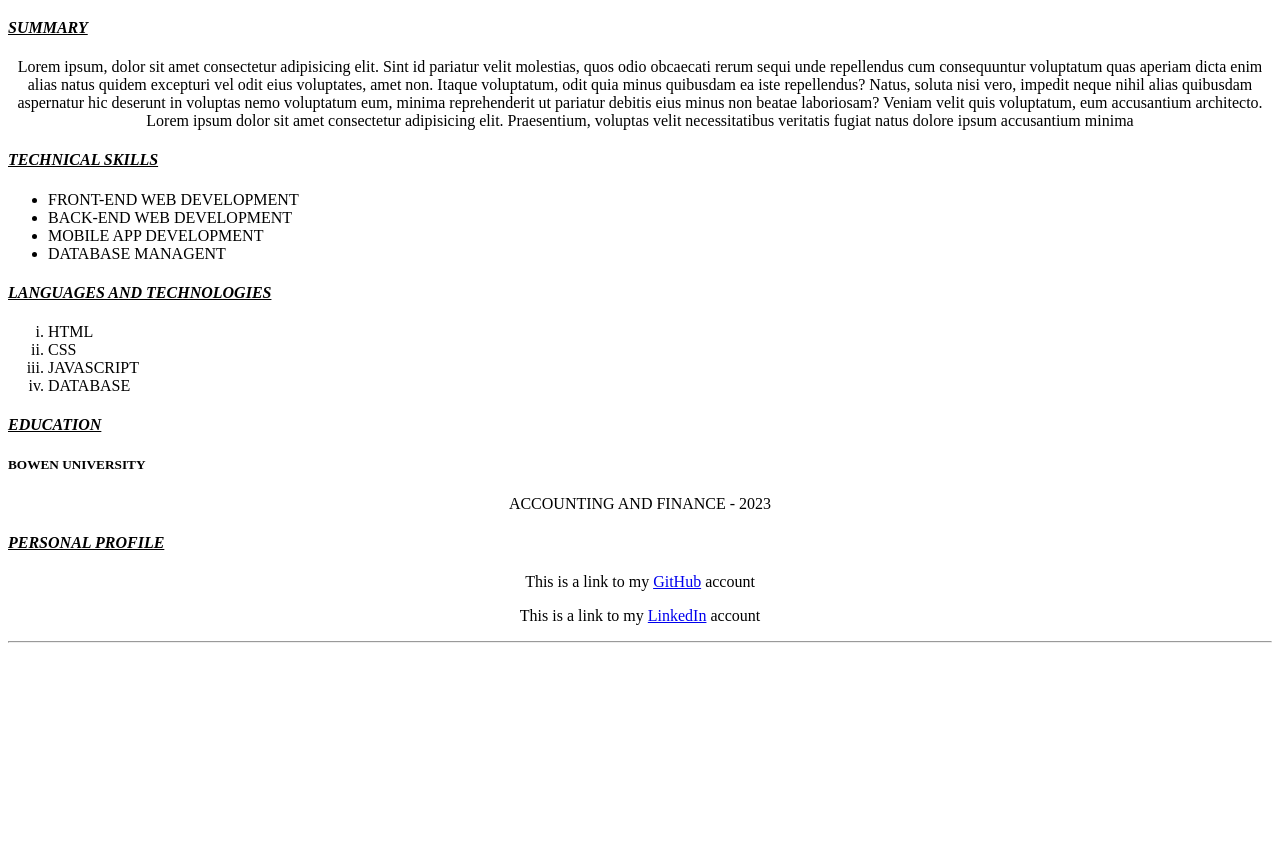
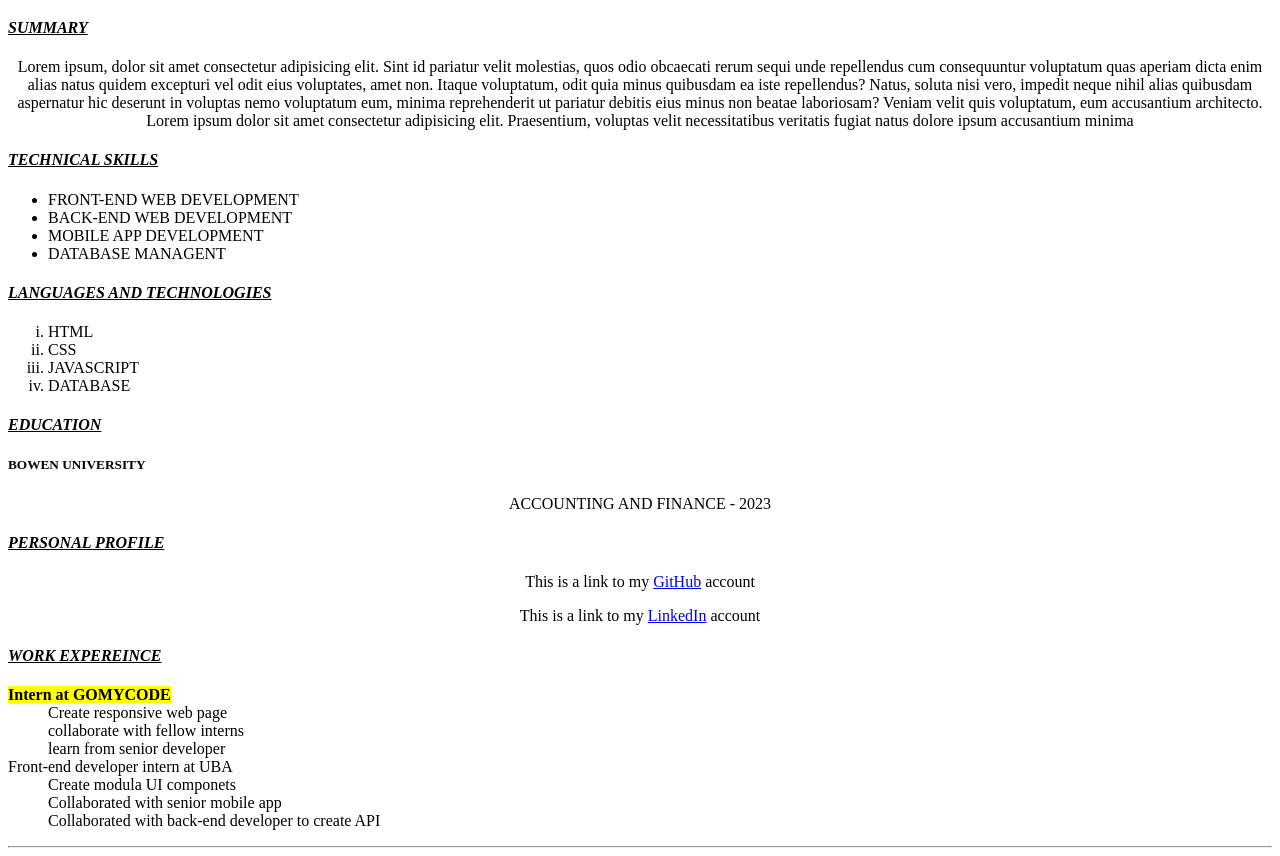
Before and after one commit to biyimo/HTML2, a plain HTML site: page index.html in a window 1280 px wide. Shown: the part 212-1068 px from the top of the page. Before the commit the page ends 863 px from the top, so only its background shows below. Drawn offline with Linux system fonts and the light colour scheme.

Commit message:
Work experienced added

```diff
--- a/index.html
+++ b/index.html
@@ -92,6 +92,23 @@
       account
     </p>
 
+    <h4>
+      <u><i>WORK EXPEREINCE</i></u>
+    </h4>
+
+    <dl>
+      <dt>
+        <mark><b>Intern at GOMYCODE</b></mark>
+      </dt>
+        <dd>Create responsive web page</dd>
+        <dd>collaborate with fellow interns</dd>
+        <dd>learn from senior developer</dd>
+
+      <dt>Front-end developer intern at UBA</dt>
+        <dd>Create modula UI componets</dd>
+        <dd>Collaborated with senior mobile app</dd>
+        <dd>Collaborated with back-end developer to create API</dd>
+    </dl>
 
     <hr />
   </body>
```
